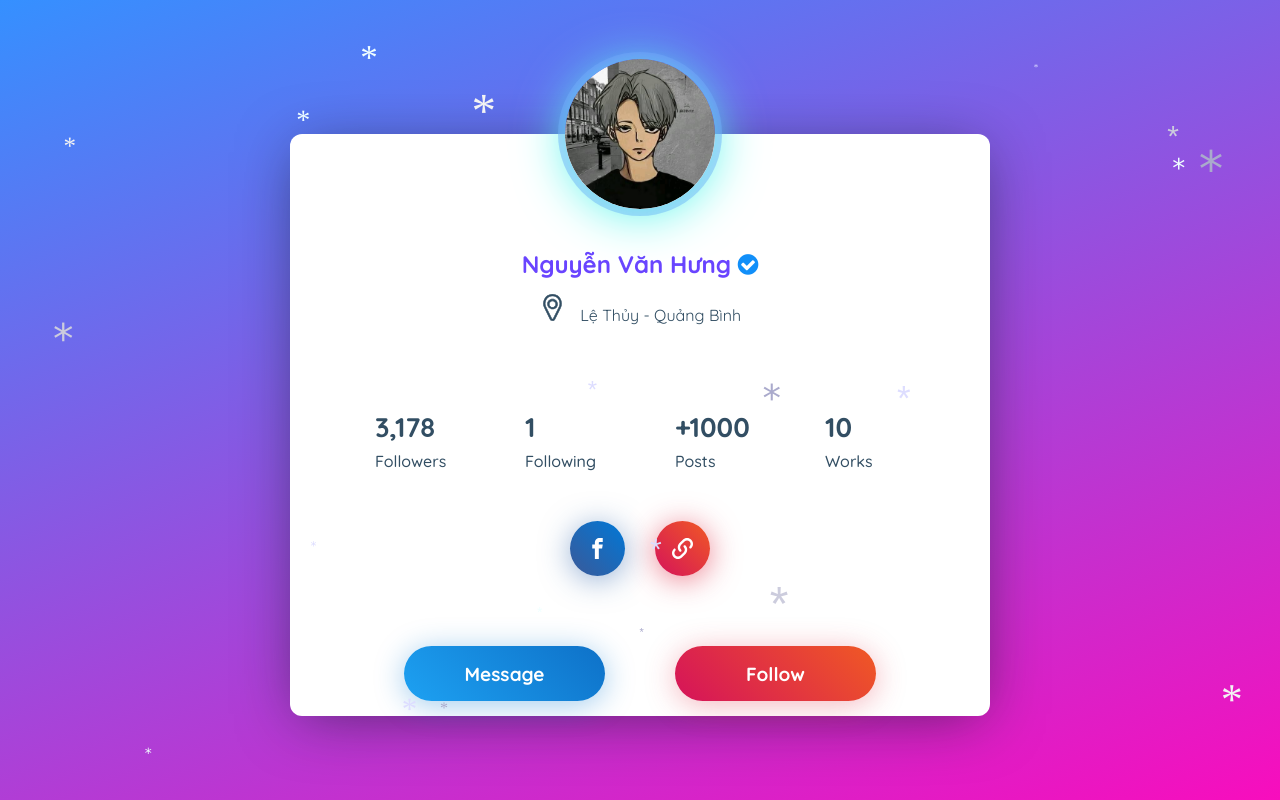
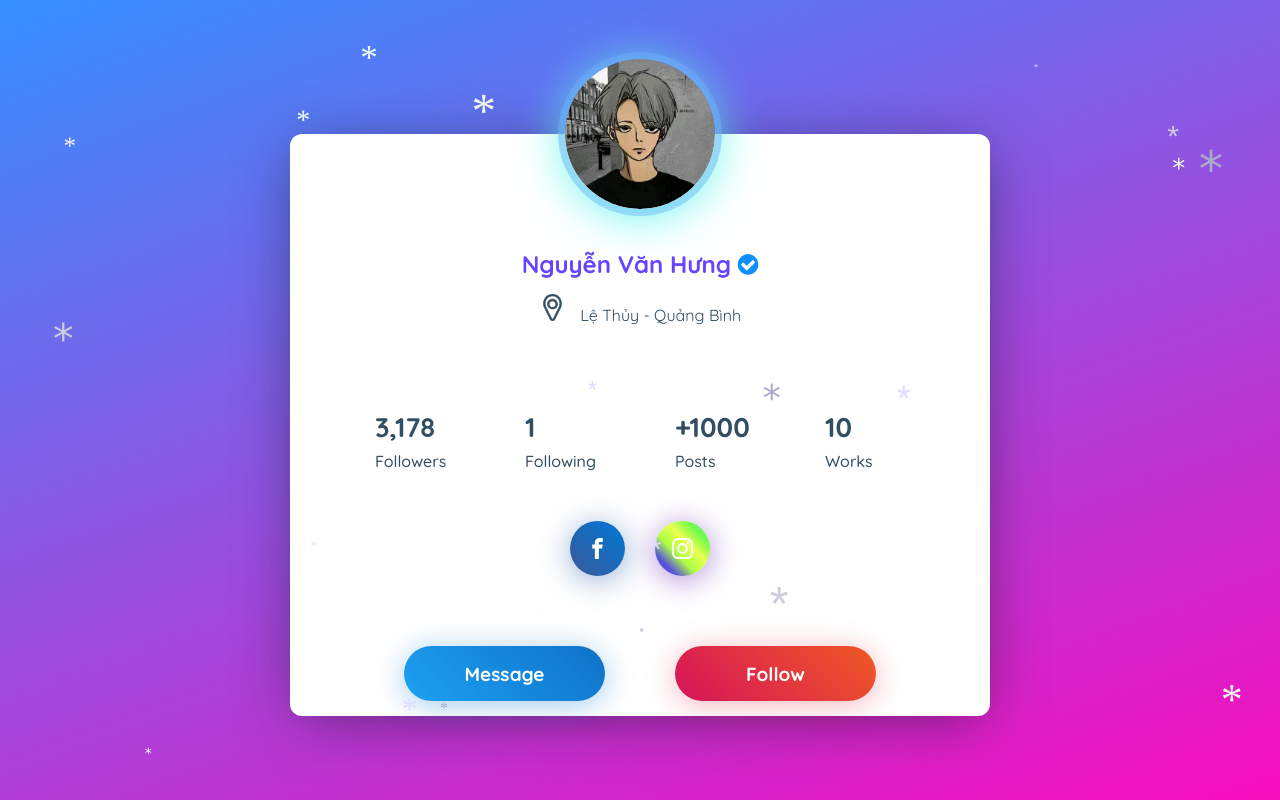
Before and after one commit to ngvanhungcode/ngvanhung.github.io, a plain HTML site: page index.html in a window 1280 px wide. Drawn offline with nearby package versions, Linux system fonts and the light colour scheme; files that its build step writes are made by us from their sources.

Commit message:
Add files via upload

```diff
--- a/index.html
+++ b/index.html
@@ -59,15 +59,15 @@
 <svg class='icon'><use xlink:href='#icon-facebook'></use></svg>
 </span>
 </a>
-<a class='profile-card-social__item link' href='https://www.facebook.com/ngvanhung.sun' target='_blank'>
+<a class='profile-card-social__item instagram' href='https://www.instagram.com/vhkcht/' target='_blank'>
 <span class='icon-font'>
-<svg class='icon'><use xlink:href='#icon-link'></use></svg>
+<svg class='icon'><use xlink:href='#icon-instagram'></use></svg>
 </span>
 </a>
 </div>
 <div class='profile-card-ctr'>
 <button class='profile-card__button button--blue js-message-btn'>Message</button>
-<button class='profile-card__button button--orange' onclick='window.open(&#39;https://www.facebook.com/ngvanhung.sun;)'>Follow</button>
+<button class='profile-card__button button--orange' onclick='window.open(&#39;https://www.instagram.com/vhkcht/;)'>Follow</button>
 </div>
 </div>
 <div class='profile-card-message js-message'>
```
